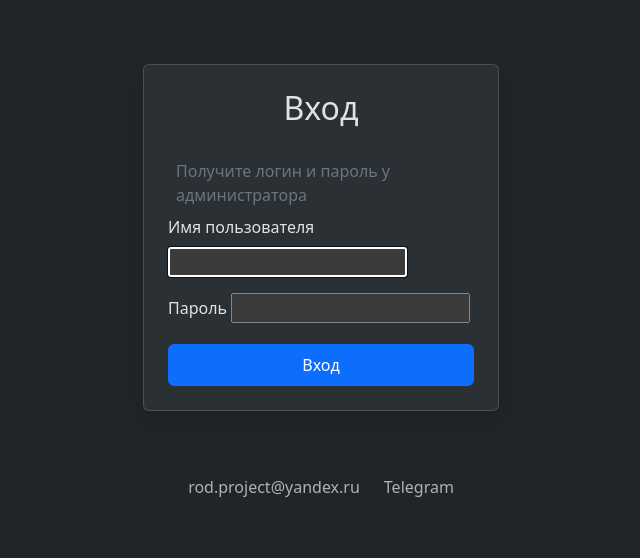
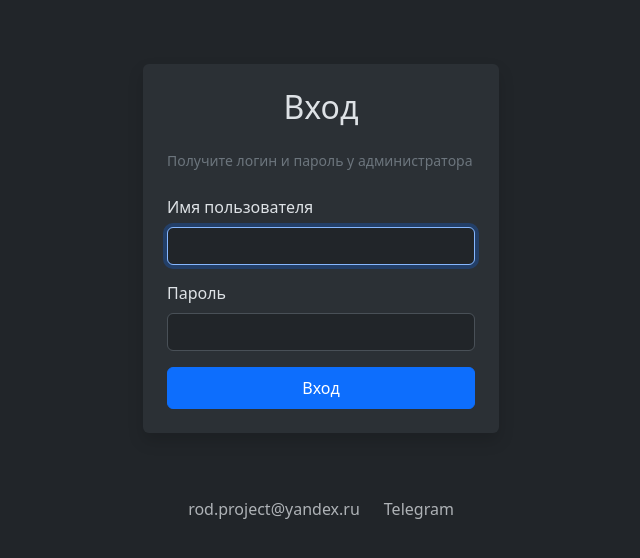
Before and after one commit to AlekseyRodimkin/rod_project_portal, a Django app: page /portal/login/ in a window 1280 px wide. Shown: the part 55-613 px from the top of the page, without its empty margins (319-959 px from the left). Run offline with Django 5.2, Linux system fonts and the light colour scheme; some libraries are stand-ins or nearby versions.

Commit message:
Исправление верстки логина

```diff
--- a/rod_project_portal/accounts/templates/accounts/login.html
+++ b/rod_project_portal/accounts/templates/accounts/login.html
@@ -1,13 +1,13 @@
 {% extends 'accounts/base.html' %}
-
+{% load widget_tweaks %}
 {% block title %}Вход{% endblock %}
 
 {% block body %}
-<div class="row justify-content-center mt-5">
+<div class="row justify-content-center mt-3 mt-md-5">
     <div class="col-11 col-sm-8 col-md-6 col-lg-5 col-xl-4">
-        <form method="post" class="card p-4 shadow bg-body-tertiary">
+        <form method="post" class="card border-0 p-3 p-md-4 shadow bg-body-tertiary">
             <h2 class="text-center mb-4">Вход</h2>
-            <span class="m-2 text-secondary">Получите логин и пароль у администратора</span>
+            <p class="mb-4 text-secondary small">Получите логин и пароль у администратора</p>
 
             {% csrf_token %}
 
@@ -22,7 +22,7 @@
             {% for field in form %}
             <div class="mb-3">
                 <label for="{{ field.id_for_label }}" class="form-label">{{ field.label }}</label>
-                {{ field }}
+                {{ field|add_class:"form-control" }}
                 {% if field.errors %}
                 <div class="text-danger small">
                     {% for error in field.errors %}
--- a/rod_project_portal/accounts/templates/accounts/main.html
+++ b/rod_project_portal/accounts/templates/accounts/main.html
@@ -173,7 +173,7 @@
     {% endfor %}
 
 
-    <h3 class="mb-5 text-primary">Proxy</h3>
+    <h3 class="mb-3 text-primary">Proxy</h3>
 
     {% for proxy_item in user_proxies %}
     <div class="card mb-3 bg-body-tertiary">
```
